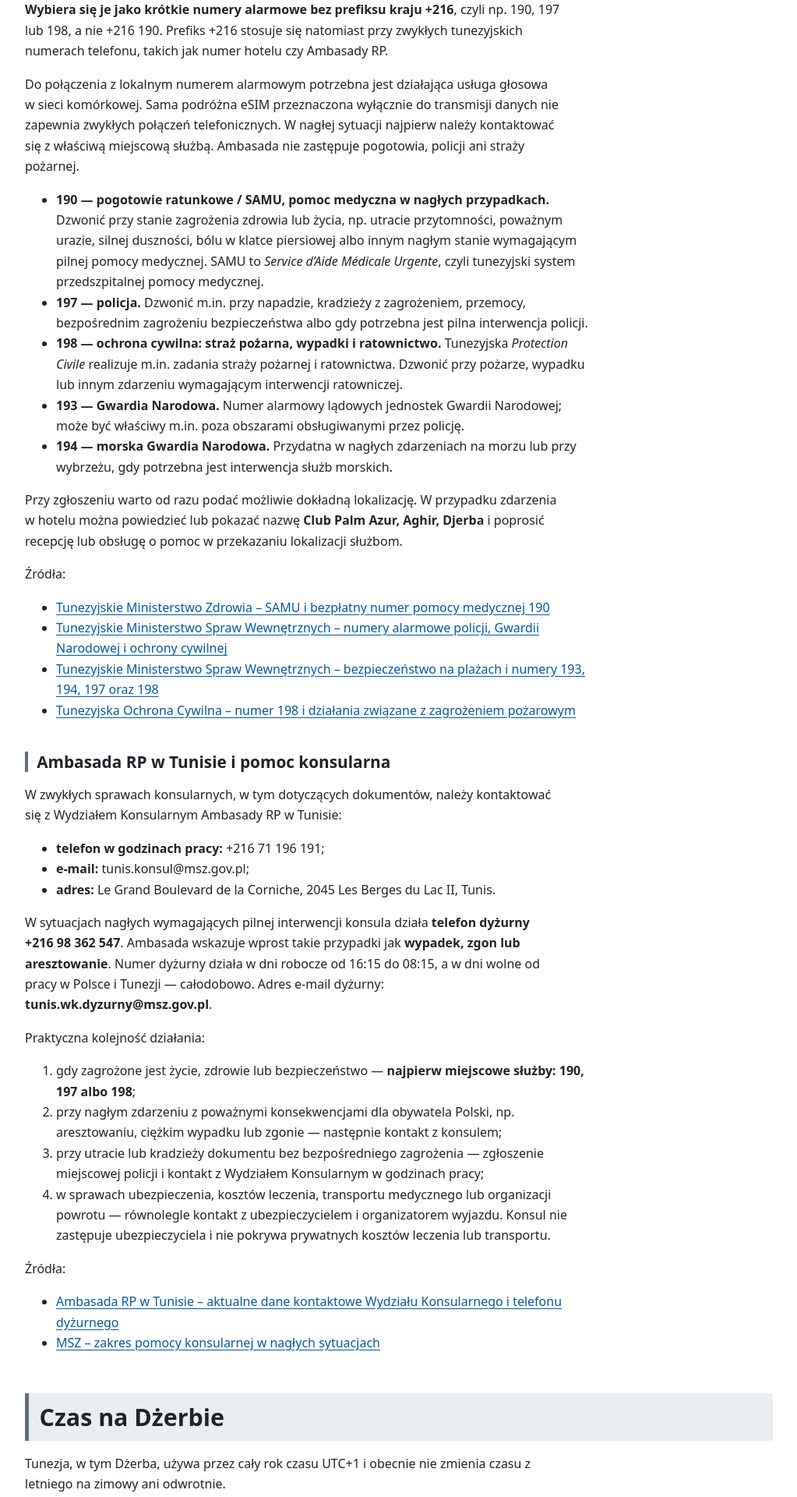
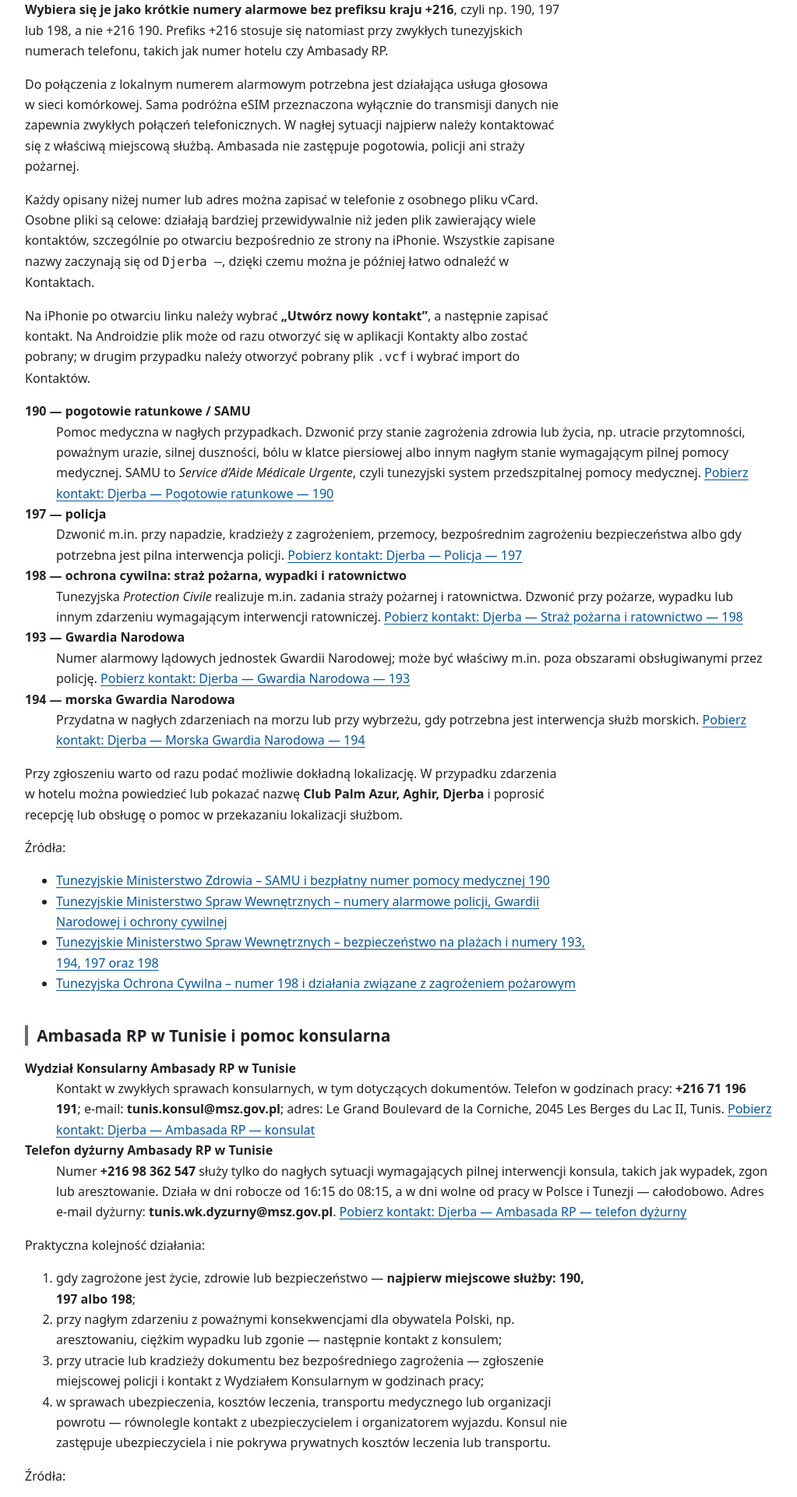
Before and after one commit to rotnicki/djerba-2026, a Jekyll site: the page built from praktyczne.md, in a window 1280 px wide. Shown: the part 1054-2974 px from the top of the page at 78% size, without its empty margins (128-1151 px from the left). Built offline with Jekyll 4.4.1, drawn with Linux system fonts in a browser that asks for light colours; our own code applies the rules of GitHub Pages for plain Markdown files; some of the changed text lies outside the part shown.

Commit message:
Opublikuj pojedyncze kontakty vCard

```diff
--- a/assets/css/style.css
+++ b/assets/css/style.css
@@ -452,34 +452,6 @@ code {
   background: var(--color-surface);
 }
 
-.vcard-share-button {
-  display: inline-block;
-  min-height: 2.75rem;
-  padding: .65rem 1rem;
-  border: 1px solid var(--color-border-strong);
-  border-radius: .45rem;
-  font: inherit;
-  font-weight: 700;
-  color: var(--color-text);
-  background: var(--color-surface-strong);
-  cursor: pointer;
-}
-
-.vcard-share-button:hover {
-  background: var(--color-surface);
-}
-
-.vcard-share-button:disabled {
-  cursor: not-allowed;
-  opacity: .65;
-}
-
-.vcard-share-status {
-  min-height: 1.5em;
-  margin-top: .65rem;
-  color: var(--color-text-muted);
-}
-
 .site-footer {
   border-top: 1px solid var(--color-border);
   padding-block: 1rem 2rem;
@@ -499,7 +471,6 @@ code {
   .nav-list li + li { margin-top: .35rem; }
   .home-section-list li + li { margin-top: .9rem; }
   .home-image-credit { margin-top: 4rem; }
-  .vcard-share-button { width: 100%; }
 }
 
 @media (prefers-color-scheme: dark) {
--- a/praktyczne.md
+++ b/praktyczne.md
@@ -21,11 +21,24 @@ Numery alarmowe w Tunezji są ogólnokrajowe, więc obowiązują również na D
 
 Do połączenia z lokalnym numerem alarmowym potrzebna jest działająca usługa głosowa w sieci komórkowej. Sama podróżna eSIM przeznaczona wyłącznie do transmisji danych nie zapewnia zwykłych połączeń telefonicznych. W nagłej sytuacji najpierw należy kontaktować się z właściwą miejscową służbą. Ambasada nie zastępuje pogotowia, policji ani straży pożarnej.
 
-- **190 — pogotowie ratunkowe / SAMU, pomoc medyczna w nagłych przypadkach.** Dzwonić przy stanie zagrożenia zdrowia lub życia, np. utracie przytomności, poważnym urazie, silnej duszności, bólu w klatce piersiowej albo innym nagłym stanie wymagającym pilnej pomocy medycznej. SAMU to *Service d’Aide Médicale Urgente*, czyli tunezyjski system przedszpitalnej pomocy medycznej.
-- **197 — policja.** Dzwonić m.in. przy napadzie, kradzieży z zagrożeniem, przemocy, bezpośrednim zagrożeniu bezpieczeństwa albo gdy potrzebna jest pilna interwencja policji.
-- **198 — ochrona cywilna: straż pożarna, wypadki i ratownictwo.** Tunezyjska *Protection Civile* realizuje m.in. zadania straży pożarnej i ratownictwa. Dzwonić przy pożarze, wypadku lub innym zdarzeniu wymagającym interwencji ratowniczej.
-- **193 — Gwardia Narodowa.** Numer alarmowy lądowych jednostek Gwardii Narodowej; może być właściwy m.in. poza obszarami obsługiwanymi przez policję.
-- **194 — morska Gwardia Narodowa.** Przydatna w nagłych zdarzeniach na morzu lub przy wybrzeżu, gdy potrzebna jest interwencja służb morskich.
+Każdy opisany niżej numer lub adres można zapisać w telefonie z osobnego pliku vCard. Osobne pliki są celowe: działają bardziej przewidywalnie niż jeden plik zawierający wiele kontaktów, szczególnie po otwarciu bezpośrednio ze strony na iPhonie. Wszystkie zapisane nazwy zaczynają się od `Djerba —`, dzięki czemu można je później łatwo odnaleźć w Kontaktach.
+
+Na iPhonie po otwarciu linku należy wybrać **„Utwórz nowy kontakt”**, a następnie zapisać kontakt. Na Androidzie plik może od razu otworzyć się w aplikacji Kontakty albo zostać pobrany; w drugim przypadku należy otworzyć pobrany plik `.vcf` i wybrać import do Kontaktów.
+
+**190 — pogotowie ratunkowe / SAMU**
+: Pomoc medyczna w nagłych przypadkach. Dzwonić przy stanie zagrożenia zdrowia lub życia, np. utracie przytomności, poważnym urazie, silnej duszności, bólu w klatce piersiowej albo innym nagłym stanie wymagającym pilnej pomocy medycznej. SAMU to *Service d’Aide Médicale Urgente*, czyli tunezyjski system przedszpitalnej pomocy medycznej. [Pobierz kontakt: Djerba — Pogotowie ratunkowe — 190](assets/kontakty/djerba-pogotowie-190.vcf)
+
+**197 — policja**
+: Dzwonić m.in. przy napadzie, kradzieży z zagrożeniem, przemocy, bezpośrednim zagrożeniu bezpieczeństwa albo gdy potrzebna jest pilna interwencja policji. [Pobierz kontakt: Djerba — Policja — 197](assets/kontakty/djerba-policja-197.vcf)
+
+**198 — ochrona cywilna: straż pożarna, wypadki i ratownictwo**
+: Tunezyjska *Protection Civile* realizuje m.in. zadania straży pożarnej i ratownictwa. Dzwonić przy pożarze, wypadku lub innym zdarzeniu wymagającym interwencji ratowniczej. [Pobierz kontakt: Djerba — Straż pożarna i ratownictwo — 198](assets/kontakty/djerba-straz-pozarna-ratownictwo-198.vcf)
+
+**193 — Gwardia Narodowa**
+: Numer alarmowy lądowych jednostek Gwardii Narodowej; może być właściwy m.in. poza obszarami obsługiwanymi przez policję. [Pobierz kontakt: Djerba — Gwardia Narodowa — 193](assets/kontakty/djerba-gwardia-narodowa-193.vcf)
+
+**194 — morska Gwardia Narodowa**
+: Przydatna w nagłych zdarzeniach na morzu lub przy wybrzeżu, gdy potrzebna jest interwencja służb morskich. [Pobierz kontakt: Djerba — Morska Gwardia Narodowa — 194](assets/kontakty/djerba-morska-gwardia-narodowa-194.vcf)
 
 Przy zgłoszeniu warto od razu podać możliwie dokładną lokalizację. W przypadku zdarzenia w hotelu można powiedzieć lub pokazać nazwę **Club Palm Azur, Aghir, Djerba** i poprosić recepcję lub obsługę o pomoc w przekazaniu lokalizacji służbom.
 
@@ -38,13 +51,11 @@ Przy zgłoszeniu warto od razu podać możliwie dokładną lokalizację. W przyp
 
 ### Ambasada RP w Tunisie i pomoc konsularna
 
-W zwykłych sprawach konsularnych, w tym dotyczących dokumentów, należy kontaktować się z Wydziałem Konsularnym Ambasady RP w Tunisie:
+**Wydział Konsularny Ambasady RP w Tunisie**
+: Kontakt w zwykłych sprawach konsularnych, w tym dotyczących dokumentów. Telefon w godzinach pracy: **+216 71 196 191**; e-mail: **tunis.konsul@msz.gov.pl**; adres: Le Grand Boulevard de la Corniche, 2045 Les Berges du Lac II, Tunis. [Pobierz kontakt: Djerba — Ambasada RP — konsulat](assets/kontakty/djerba-ambasada-rp-konsulat.vcf)
 
-- **telefon w godzinach pracy:** +216 71 196 191;
-- **e-mail:** tunis.konsul@msz.gov.pl;
-- **adres:** Le Grand Boulevard de la Corniche, 2045 Les Berges du Lac II, Tunis.
-
-W sytuacjach nagłych wymagających pilnej interwencji konsula działa **telefon dyżurny +216 98 362 547**. Ambasada wskazuje wprost takie przypadki jak **wypadek, zgon lub aresztowanie**. Numer dyżurny działa w dni robocze od 16:15 do 08:15, a w dni wolne od pracy w Polsce i Tunezji — całodobowo. Adres e-mail dyżurny: **tunis.wk.dyzurny@msz.gov.pl**.
+**Telefon dyżurny Ambasady RP w Tunisie**
+: Numer **+216 98 362 547** służy tylko do nagłych sytuacji wymagających pilnej interwencji konsula, takich jak wypadek, zgon lub aresztowanie. Działa w dni robocze od 16:15 do 08:15, a w dni wolne od pracy w Polsce i Tunezji — całodobowo. Adres e-mail dyżurny: **tunis.wk.dyzurny@msz.gov.pl**. [Pobierz kontakt: Djerba — Ambasada RP — telefon dyżurny](assets/kontakty/djerba-ambasada-rp-telefon-dyzurny.vcf)
 
 Praktyczna kolejność działania:
 
@@ -83,6 +94,8 @@ Aktualne dane kontaktowe hotelu publikowane przez Coral Travel:
 
 - **adres:** BP 340, Zone touristique, Midoun Aghir 4116;
 - **telefon:** +216 75 750 700.
+
+[Pobierz kontakt: Djerba — Hotel Club Palm Azur](assets/kontakty/djerba-club-palm-azur.vcf)
 
 [Coral Travel – Club Palm Azur: aktualny opis hotelu i dane kontaktowe](https://www.coraltravel.pl/hotel/tunezja/club-palm-azur-djerba/)
 
--- a/techniczne/kontakty/kontakty.yml
+++ b/techniczne/kontakty/kontakty.yml
@@ -62,7 +62,7 @@ contacts:
 
   - id: hotel-club-palm-azur
     filename: djerba-club-palm-azur.vcf
-    display_name: "Djerba — Club Palm Azur"
+    display_name: "Djerba — Hotel Club Palm Azur"
     organization: "Club Palm Azur"
     phone: "+21675750700"
     phone_type: WORK
```
Also changed, not shown: assets/js/vcard-share.js (deleted, +0 -32 lines), techniczne/README.md (+1 -0 lines), techniczne/kontakty/README.md (+3 -3 lines), test-kontakty-vcard.md (deleted, +0 -18 lines), test-vcard-112.md (deleted, +0 -33 lines), 12 other files.
